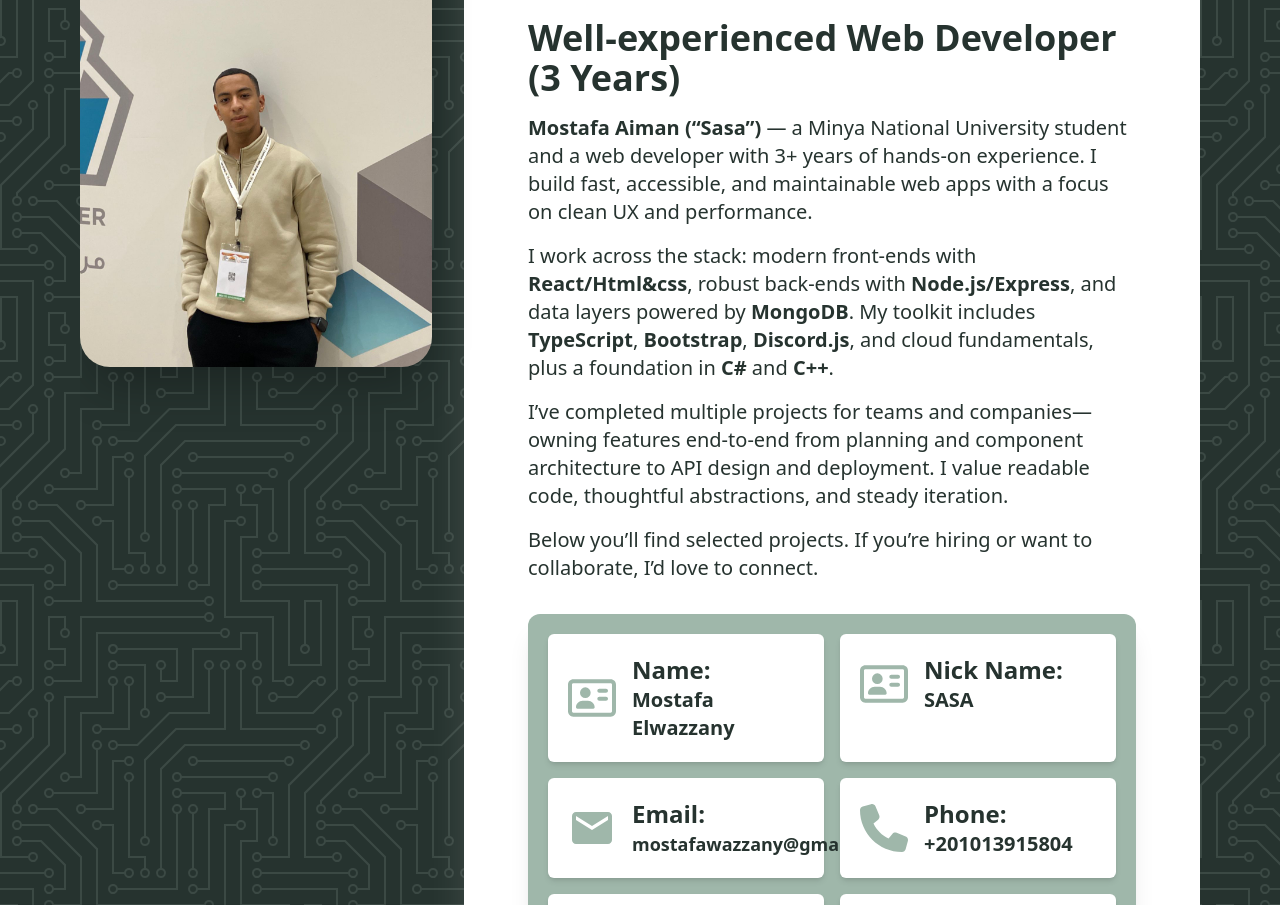
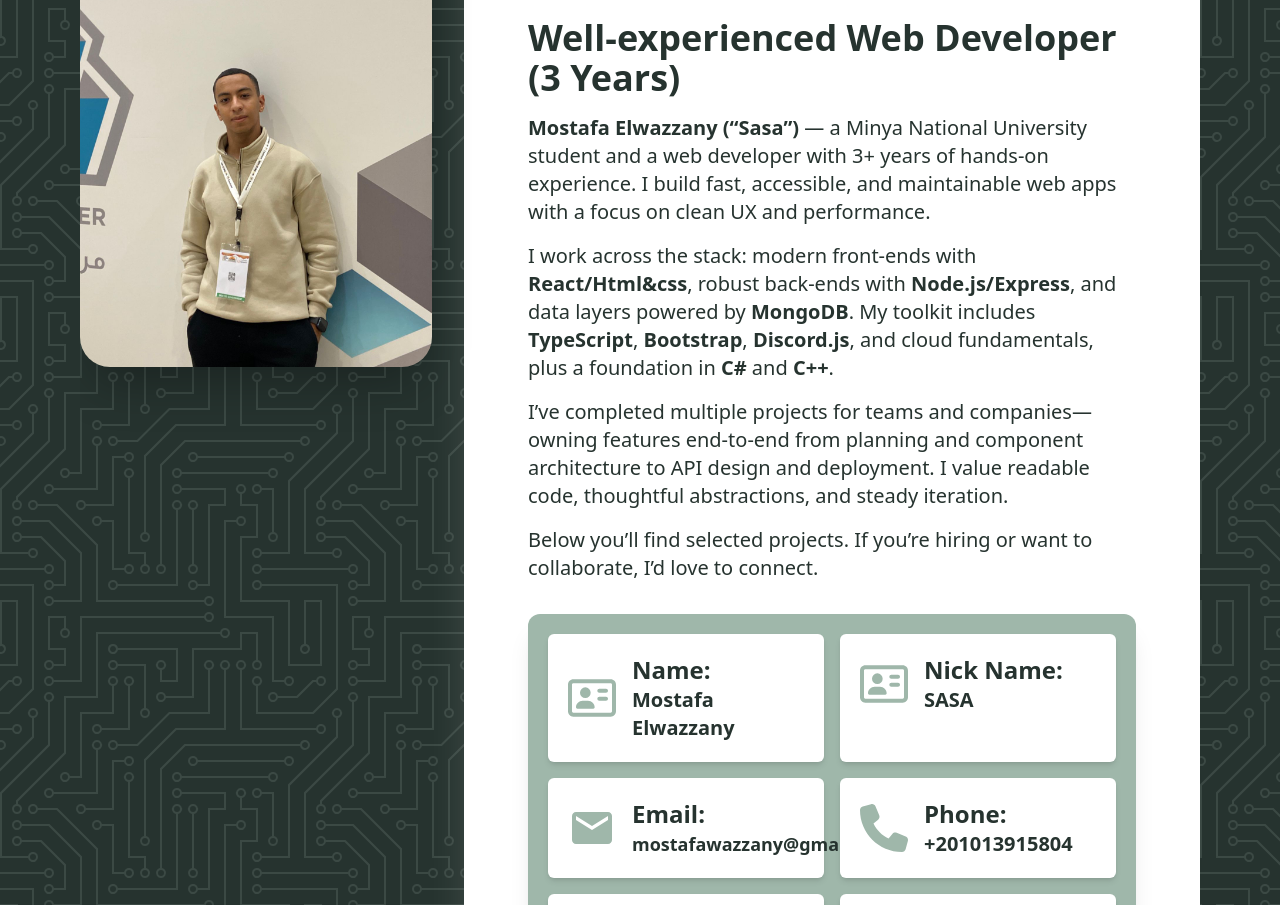
Before and after one commit to mostafaelwazzany/my-portfolio, a Next.js app: page / in a window 1280 px wide. Shown: the part 872-1777 px from the top of the page. Built offline with nearby package versions, Linux system fonts and the light colour scheme; no server answers.

Commit message:
fix: Correct name display in About component for consistency

```diff
--- a/app/components/About.jsx
+++ b/app/components/About.jsx
@@ -42,7 +42,7 @@ const About = () => {
                             </h4>
                             <div className="mt-4 space-y-4 text-base sm:text-lg md:text-xl leading-relaxed">
                             <p>
-                                <strong>Mostafa Aiman (“Sasa”)</strong> — a Minya National University student and a web developer with
+                                <strong>Mostafa Elwazzany (“Sasa”)</strong> — a Minya National University student and a web developer with
                                 3+ years of hands-on experience. I build fast, accessible, and maintainable web apps with a focus
                                 on clean UX and performance.
                             </p>
```
